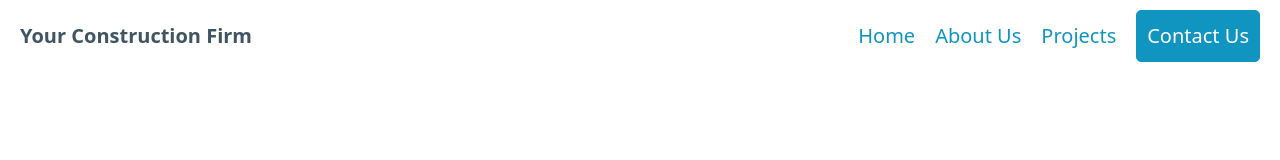
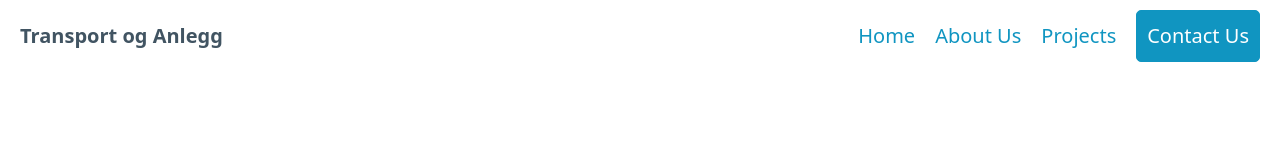
Before and after one commit to Bigboy0310/Bigboy0310.github.io, a plain HTML site: page index.html in a window 1280 px wide. Shown: the top 160 px of the page. Drawn offline with nearby package versions, Linux system fonts and the light colour scheme.

Commit message:
Update index.html
updated name

```diff
--- a/index.html
+++ b/index.html
@@ -4,12 +4,12 @@
     <meta charset="UTF-8">
     <meta name="viewport" content="width=device-width, initial-scale=1">
     <link rel="stylesheet" href="https://cdn.jsdelivr.net/npm/@picocss/pico@1/css/pico.min.css">
-    <title>Your Construction Firm</title>
+    <title>Transport og Anlegg</title>
 </head>
 <body>
     <nav class="container-fluid">
         <ul>
-            <li><strong>Your Construction Firm</strong></li>
+            <li><strong>Transport og Anlegg</strong></li>
         </ul>
         <ul>
             <li><a href="#">Home</a></li>
```
